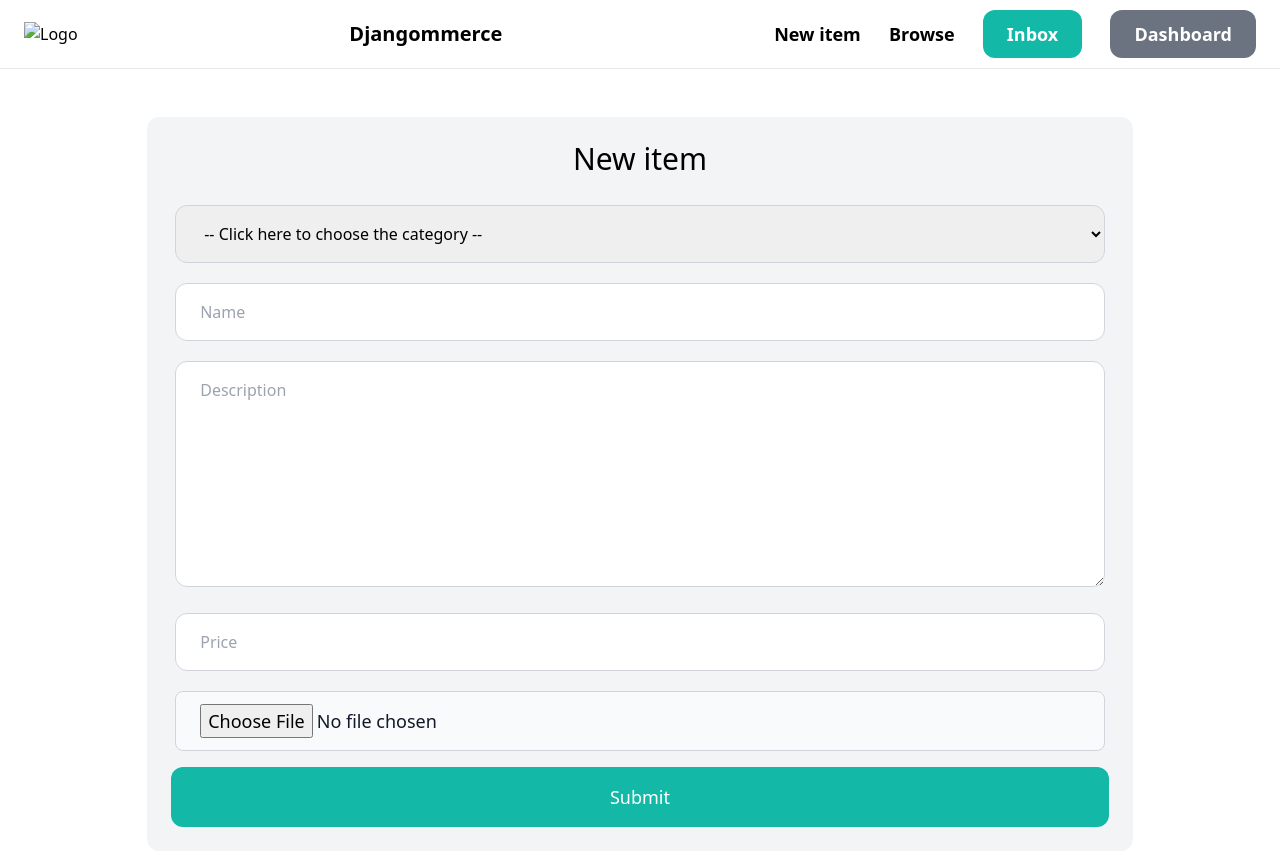
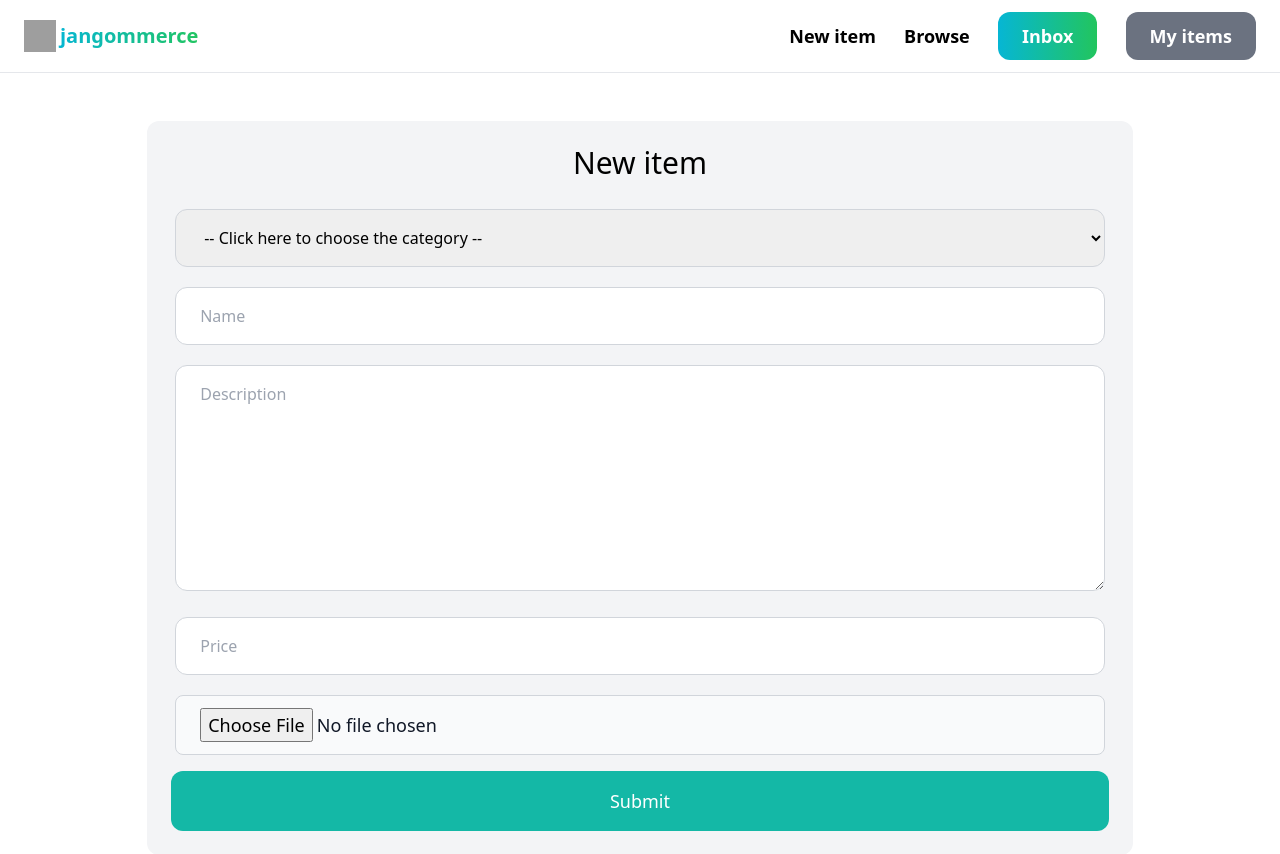
Before and after one commit to doteins/djangommerce, a Django app: page /item/new/ in a window 1280 px wide. Shown: the top 854 px of the page. Run offline with Django 4.2, Linux system fonts and the light colour scheme; the visitor is signed in with stand-in values (Sample User, id 1); data that the repository does not hold is empty; some libraries are stand-ins or nearby versions; grey boxes are pictures that could not be loaded.

Commit message:
Updates anchors

```diff
--- a/templates/partials/_header.html
+++ b/templates/partials/_header.html
@@ -3,19 +3,26 @@
 <head>
   <nav
     class="sticky top-0 z-10 backdrop-filter backdrop-blur-lg bg-opacity-30 py-5 px-6 flex justify-between items-center border-b border-gray-200">
-    <a href="/" class="space-x-2"><img src="{% static 'img/favicon.ico' %}" alt="Logo"></a>
-    <a href="/" class="text-xl font-semibold">Djangommerce</a>
+    <div class="flex items-center">
+      <a href="/"><img src="{% static 'img/logo.png' %}" alt="Logo" class="h-8 w-8"></a>
+      <a href="/"
+        class="px-1 text-xl font-bold bg-gradient-to-r from-cyan-500 to-green-500 bg-clip-text text-transparent hover:text-teal-700">jangommerce</a>
+    </div>
     <div class="space-x-6">
-      <a href="#" class="text-lg font-semibold hover:text-gray-500">New item</a>
+      {% if request.user.is_authenticated %}
+      <a href="{% url 'item:new' %}" class="text-lg font-semibold hover:text-gray-500">New item</a>
+      {% endif %}
       <a href="#" class="text-lg font-semibold hover:text-gray-500">Browse</a>
 
       {% if request.user.is_authenticated %}
-      <a href="#" class="px-6 py-3 text-lg font-semibold bg-teal-500 text-white rounded-xl hover:bg-teal-700">Inbox</a>
       <a href="#"
-        class="px-6 py-3 text-lg font-semibold bg-gray-500 text-white rounded-xl hover:bg-gray-700">Dashboard</a>
+        class="px-6 py-3 text-lg font-semibold bg-gradient-to-r from-cyan-500 to-green-500 text-white rounded-xl hover:bg-teal-700">Inbox</a>
+      <a href="{% url 'core:dashboard' %}"
+        class="px-6 py-3 text-lg font-semibold bg-gray-500 text-white rounded-xl hover:bg-gray-700">My items</a>
       {% else %}
       <a href="{% url 'core:signup' %}"
-        class="px-6 py-3 text-lg font-semibold bg-teal-500 text-white rounded-xl hover:bg-teal-700">Sign up</a>
+        class="px-6 py-3 text-lg font-semibold bg-gradient-to-r from-cyan-500 to-green-500 text-white rounded-xl hover:bg-teal-700">Sign
+        up</a>
       <a href="{% url 'core:login' %}"
         class="px-6 py-3 text-lg font-semibold bg-gray-500 text-white rounded-xl hover:bg-gray-700">Log in</a>
       {% endif %}
```
